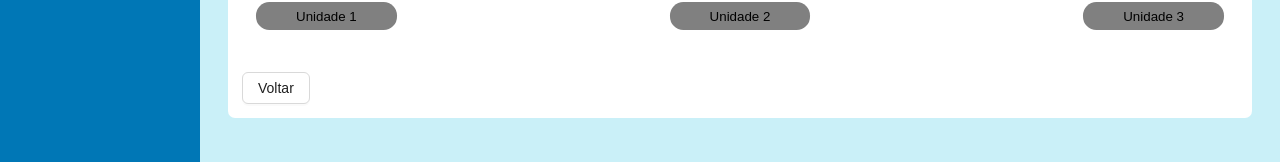
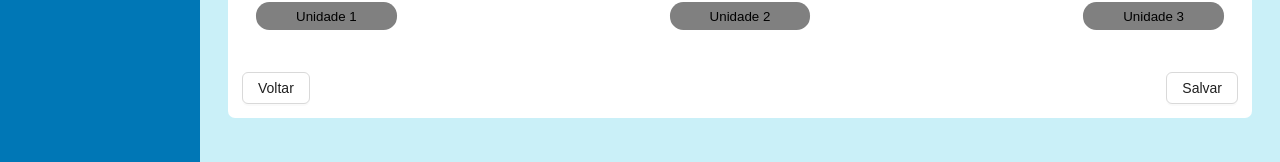
Before and after one commit to GabrieLima12/plantoes-front, a React (Vite) app: page /editar-plantonista/1 in a window 1280 px wide. Shown: the part 537-699 px from the top of the page. Built offline with nearby package versions, Linux system fonts and the light colour scheme; no server answers; a web font is replaced by a local one.

Commit message:
Set auto-reload na inativação/ativação do médico

```diff
--- a/src/components/ListagemPlatonistas/Icones.tsx
+++ b/src/components/ListagemPlatonistas/Icones.tsx
@@ -29,6 +29,7 @@ const Icones: React.FC<IIconesProps> = ({ id }) => {
     try {
       await axios.put(environment.apiUrl + "/status", payload);
       message.success(`Médico ${status === "ATIVO" ? "inativado" : "ativado"} com sucesso`);
+      window.location.reload();
     } catch (error) {
       message.error("Erro na requisição!");
     };
--- a/src/pages/CadastrarPlantonista.tsx
+++ b/src/pages/CadastrarPlantonista.tsx
@@ -132,7 +132,7 @@ const CadastrarPlantonista = () => {
         <Button onClick={() => navigate("/")}>Voltar</Button>
         <Button
           onClick={handleSubmit}
-        >Enviar</Button>
+        >Salvar</Button>
       </div>
     </div>
   );
--- a/src/pages/EditarPlantonista.tsx
+++ b/src/pages/EditarPlantonista.tsx
@@ -1,5 +1,5 @@
 import { useNavigate, useParams } from "react-router-dom";
-import { Button, Input } from "antd";
+import { Button, Input, message } from "antd";
 import { useEffect, useState } from "react";
 import axios from "axios";
 import { environment } from "../environments/environment";
@@ -14,23 +14,23 @@ const EditarPlantonista = () => {
   const [especialidade, setEspecialidade] = useState<string>("");
   const [crm, setCrm] = useState<string>("");
   const [status, setStatus] = useState<string>("");
-  const [unidade1, setUnidade1] = useState(false);
-  const [unidade2, setUnidade2] = useState(false);
-  const [unidade3, setUnidade3] = useState(false);
+  const [unidade1, setUnidade1] = useState(Boolean);
+  const [unidade2, setUnidade2] = useState(Boolean);
+  const [unidade3, setUnidade3] = useState(Boolean);
   const [nomeUnidade, setNomeUnidade] = useState<string>();
 
   const handleUnidade1 = () => {
-    setUnidade1(!unidade1);
+    setUnidade1(unidade1 ? false : true);
     setNomeUnidade(unidade1 ? "" : "Unidade 1");
   }
 
   const handleUnidade2 = () => {
-    setUnidade2(!unidade2);
+    setUnidade2(unidade2 ? false : true);
     setNomeUnidade(unidade2 ? "" : "Unidade 2");
   }
 
   const handleUnidade3 = () => {
-    setUnidade3(!unidade3);
+    setUnidade3(unidade3 ? false : true);
     setNomeUnidade(unidade3 ? "" : "Unidade 3");
   }
 
@@ -45,6 +45,23 @@ const EditarPlantonista = () => {
     }
     fetchData();
   }, []);
+
+  const handlerSubmit = async () => {
+
+    const payload = {
+      id: id,
+      nomeUnidadeAssistencial: nomeUnidade,
+    }
+
+    try {
+      await axios.put(environment.apiUrl + "/unidade", payload);
+      message.success("Unidade alterada com sucesso!");
+      navigate("/");
+    } catch (error) {
+      message.error("Erro na requisição!");
+    }
+
+  }
 
   return (
     <div className={styles.container}>
@@ -101,6 +118,9 @@ const EditarPlantonista = () => {
         </div>
         <div className={styles.botao_rodape}>
           <Button onClick={() => navigate("/")}>Voltar</Button>
+          <Button
+            onClick={handlerSubmit}
+            >Salvar</Button>
         </div>
     </div>
   );
```
